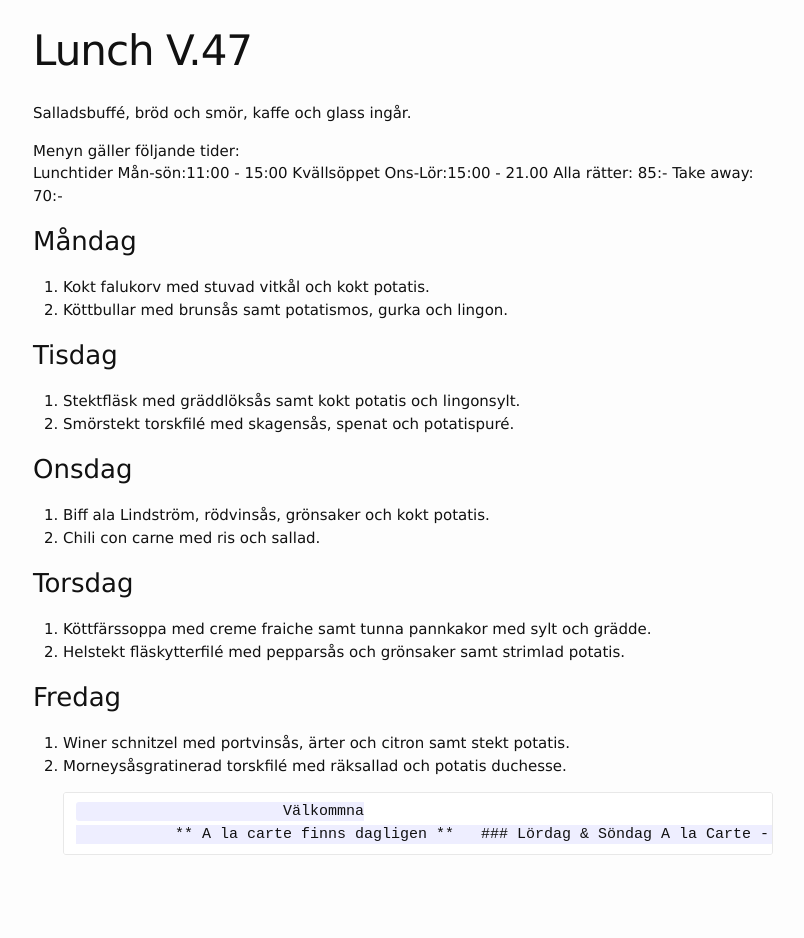
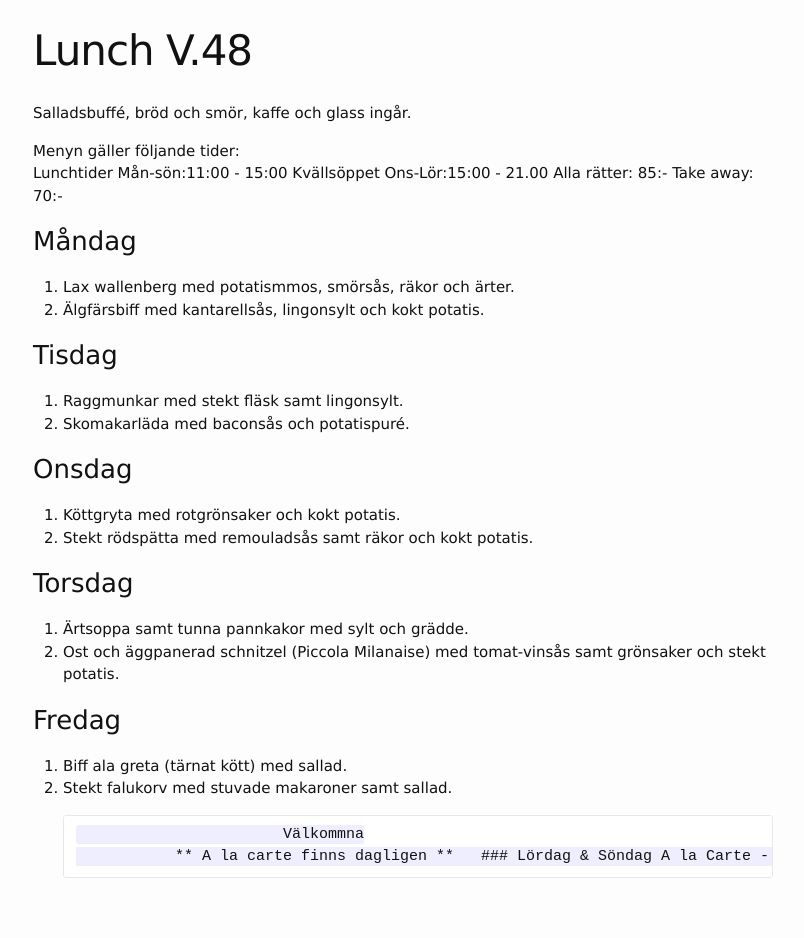
Before and after one commit to FarInn62/farinn62.github.io, a Jekyll site: the page built from lunch.md, in a window 1280 px wide. Shown: the whole page, without its empty margins (237-1041 px from the left). Built offline with Jekyll 4.4.1, drawn with Linux system fonts in a browser that asks for light colours; before the commit the page ends 915 px from its top, so only the background shows below that.

Commit message:
Update lunch.md

```diff
--- a/lunch.md
+++ b/lunch.md
@@ -1,6 +1,6 @@
 ---
 layout: foodmenu
-title: Lunch V.47
+title: Lunch V.48
 permalink: /lunch/
 published: true
 ---
@@ -12,24 +12,24 @@ Kvällsöppet Ons-Lör:15:00 - 21.00
 Alla rätter: 85:- Take away: 70:-
 
 ### Måndag
-1. Kokt falukorv med stuvad vitkål och kokt potatis.
-2. Köttbullar med brunsås samt potatismos, gurka och lingon.
+1. Lax wallenberg med potatismmos, smörsås, räkor och ärter.
+2. Älgfärsbiff med kantarellsås, lingonsylt och kokt potatis.
 
 ### Tisdag
-1. Stektfläsk med gräddlöksås samt kokt potatis och lingonsylt.
-2. Smörstekt torskfilé med skagensås, spenat och potatispuré.
+1. Raggmunkar med stekt fläsk samt lingonsylt.
+2. Skomakarläda med baconsås och potatispuré.
 
 ### Onsdag
-1. Biff ala Lindström, rödvinsås, grönsaker och kokt potatis.
-2. Chili con carne med ris och sallad.
+1. Köttgryta med rotgrönsaker och kokt potatis.
+2. Stekt rödspätta med remouladsås samt räkor och kokt potatis.
 
 ### Torsdag
-1. Köttfärssoppa med creme fraiche samt tunna pannkakor med sylt och grädde.
-2. Helstekt fläskytterfilé med pepparsås och grönsaker samt strimlad potatis.
+1. Ärtsoppa samt tunna pannkakor med sylt och grädde.
+2. Ost och äggpanerad schnitzel (Piccola Milanaise) med tomat-vinsås samt grönsaker och stekt potatis.
 
 ### Fredag
-1. Winer schnitzel med portvinsås, ärter och citron samt stekt potatis.
-2. Morneysåsgratinerad torskfilé med räksallad och potatis duchesse.
+1. Biff ala greta (tärnat kött) med sallad.
+2. Stekt falukorv med stuvade makaroner samt sallad.
 
                               Välkommna
                   ** A la carte finns dagligen **
```
